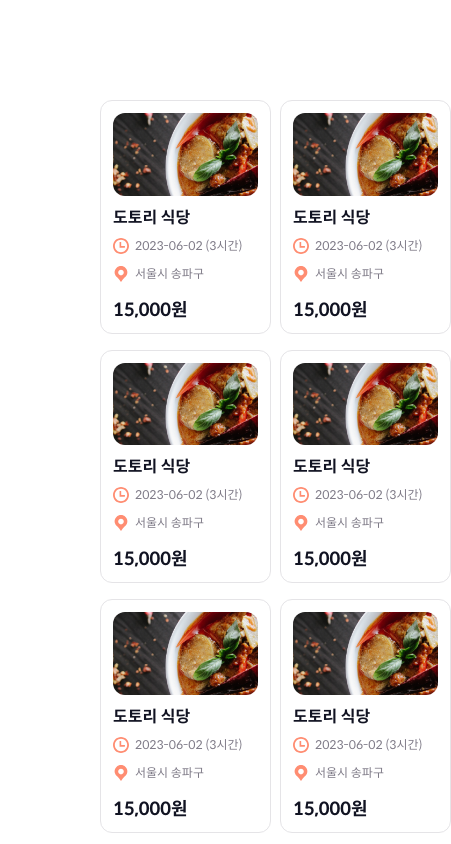
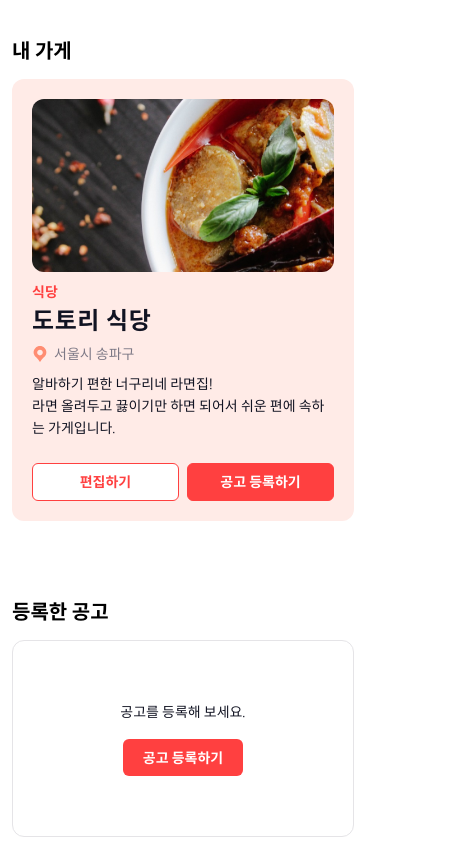
Before and after one commit to sprintPart3Team4/the-julge, a Next.js app: page /shop in a window 390 px wide. Shown: the top 844 px of the page, 451 px wide, since content can reach past the window. Built offline with nearby package versions, Linux system fonts and the light colour scheme.

Commit message:
Design: 사장님 -  반응형 레이아웃 구현

```diff
--- a/components/shop/shopPageLayout/ShopPageLayout.module.scss
+++ b/components/shop/shopPageLayout/ShopPageLayout.module.scss
@@ -1,3 +1,31 @@
-.container {
-  margin: 10rem;
+@use "@/styles/variables.scss" as *;
+
+.wrap {
+  margin: 0rem;
+
+  section {
+    display: flex;
+    flex-direction: column;
+    gap: 1.6rem;
+    padding: 4rem 1.2rem;
+
+    @include tablet {
+      gap: 3.2rem;
+      padding: 6rem 3.2rem;
+    }
+
+    @include desktop {
+      padding: 6rem 23.8rem;
+    }
+  }
+
+  h2 {
+    margin: 0;
+    font-size: 2rem;
+
+    @include tablet {
+      font-size: 2.8rem;
+      letter-spacing: 0.06rem;
+    }
+  }
 }
--- a/components/shop/shopPageLayout/ShopPageLayout.tsx
+++ b/components/shop/shopPageLayout/ShopPageLayout.tsx
@@ -7,10 +7,21 @@ import styles from "./ShopPageLayout.module.scss";
 
 const cn = classNames.bind(styles);
 
-export default function ShopPageLayout() {
+type ShopPageLayoutProps = {
+  hasNotice?: boolean;
+};
+
+export default function ShopPageLayout({ hasNotice }: ShopPageLayoutProps) {
   return (
-    <div className={cn("container")}>
-      <NoticeCardList />
+    <div className={cn("wrap")}>
+      <section>
+        <h2>내 가게</h2>
+        <MyShopProfile />
+      </section>
+      <section>
+        <h2>{hasNotice ? "내가 등록한 공고" : "등록한 공고"}</h2>
+        {hasNotice ? <NoticeCardList /> : <NoticeSuggestion />}
+      </section>
     </div>
   );
 }
--- a/pages/shop/index.tsx
+++ b/pages/shop/index.tsx
@@ -6,6 +6,7 @@ export default function ShopPage() {
   return (
     <>
       <ShopPageLayout />
+      <ShopPageLayout hasNotice />
     </>
   );
 }
```
